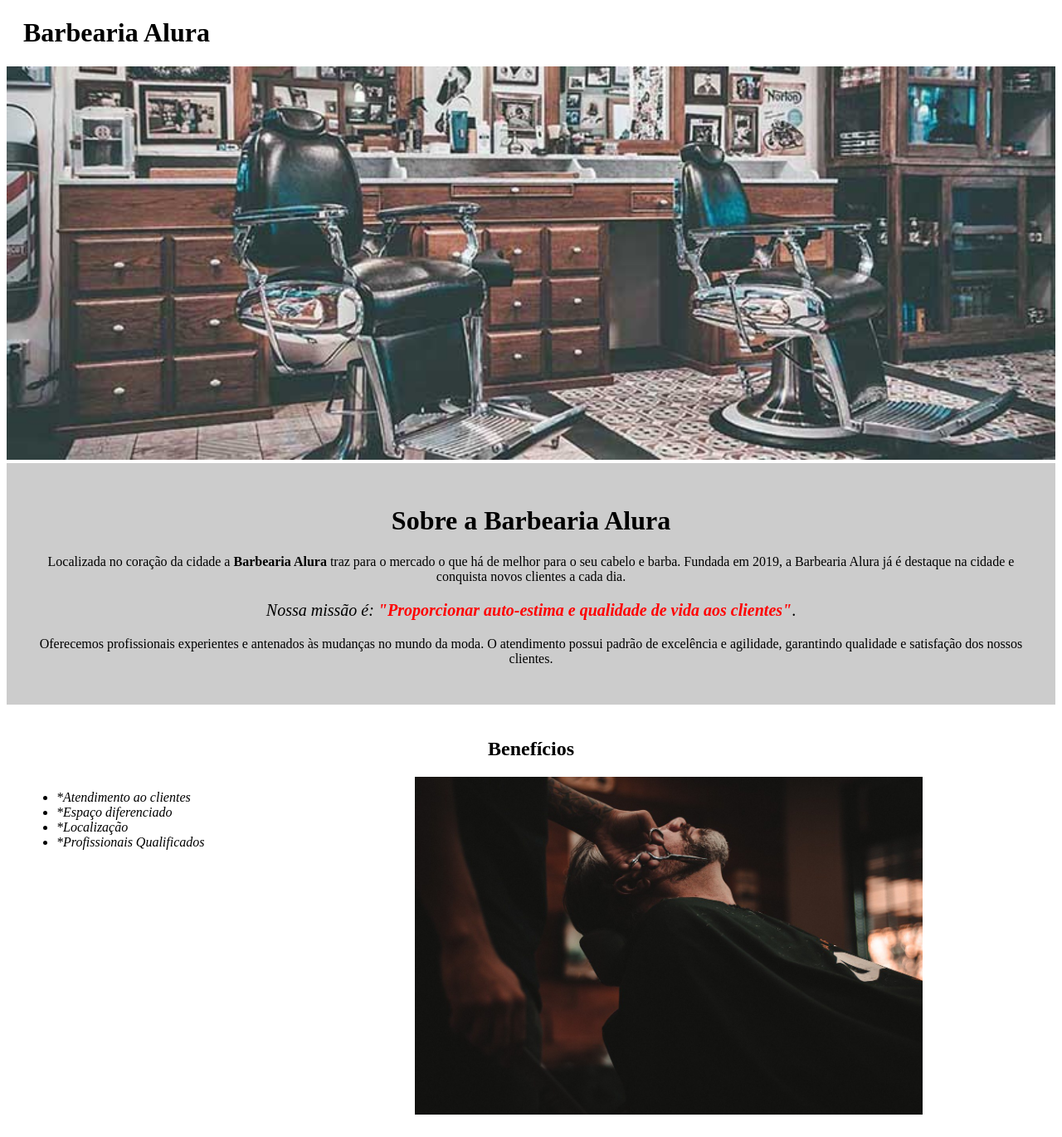
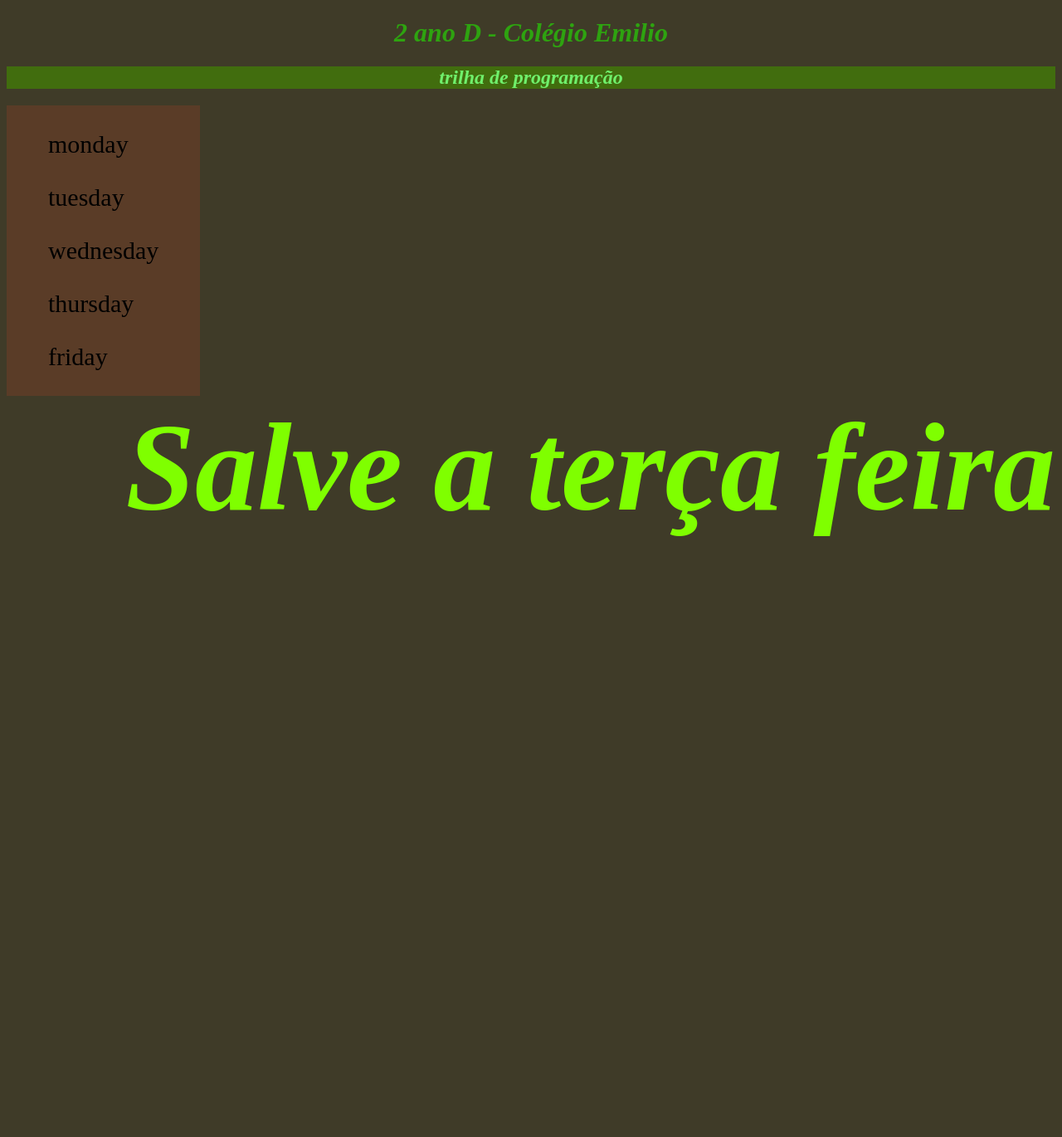
Before and after one commit to S2Souza/Turma2d_amandaa, a plain HTML site: page index.html in a window 1280 px wide. Shown: the whole page at 83% size. After the commit the page ends 800 px from the top, so only its background shows below. Drawn offline with Linux system fonts and the light colour scheme.

Commit message:
Add files via upload

```diff
--- a/index.html
+++ b/index.html
@@ -2,41 +2,21 @@
 <html lang="en">
 <head>
     <meta charset="UTF-8">
-    <meta http-equiv="X-UA-Compatible" content="IE=edge">
     <meta name="viewport" content="width=device-width, initial-scale=1.0">
-    <title>Barbearia Alura</title>
+    <title>Amanda</title>
     <link rel="stylesheet" href="style.css">
-
 </head>
 <body>
-    <div>
-       <h1 class="tituloprincipal">Barbearia Alura</h1>
-    </div>
-<img id="banner" src="banner.jpg" alt="">
-
-<div class="principal">
-    <h1 class="textocentralizado">Sobre a Barbearia Alura   </h1>
-    <P> Localizada no coração da cidade a <strong>Barbearia Alura</strong> traz para o mercado o que há de melhor
-      para o seu cabelo e barba. Fundada em 2019, a Barbearia Alura já é destaque na cidade e
-      conquista novos clientes a cada dia.
-
-    <P id="missao"><em>Nossa missão é: <strong>"Proporcionar auto-estima e qualidade de vida aos clientes"</strong></em>.</P>
-
-   <P>Oferecemos profissionais experientes e antenados às mudanças no mundo da moda.
-      O atendimento possui padrão de excelência e agilidade,
-      garantindo qualidade e satisfação dos nossos clientes.</P>
-</div>
-<div class="beneficios">
-      <h2 class="textocentralizado">Benefícios</h2>
-      <ul>
-          <li class="itens">*Atendimento ao clientes</li>
-          <li class="itens">*Espaço diferenciado</li>
-          <li class="itens">*Localização</li>
-          <li class="itens">*Profissionais Qualificados</li>
-      </ul>
-
-      <img src="beneficios.jpg" alt="" class="imagembeneficios">
-</div>
+    <h1 class="centralizar"><strong>2 ano D - Colégio Emilio</strong></h1>
+    <h2><i><b>trilha de programação</b></i></h2>
+    <div class="dias">
+    <p>monday </p>
+    <p>tuesday</p>
+    <p>wednesday</p>
+    <p>thursday</p>
+    <p>friday</p>
+ </div>
+    <h3><em>Salve a terça feira</em></h3>
 
 </body>
 </html>
--- a/style.css
+++ b/style.css
@@ -1,40 +1,25 @@
-#banner{
-    width: 100%;
+.centralizar {
+     text-align: center;
+font-style: oblique;
+color: rgb(46, 163, 16);}
+h2 {
+    color: rgba(116, 252, 116, 0.918);
+    text-align: center;
+    background-color: rgb(65, 109, 14);
 }
-.principal{
-
-    padding: 30px;
-background: #CCCCCC
+h3 {
+    text-align: right;
+    color: chartreuse;
+    font-size: 150px;
+    margin-top: 0px;
 }
-.tituloprincipal {
-padding-left: 20px;
+body {
+    background-color: rgb(63, 59, 40);
 }
-.textocentralizado {
-    text-align: center
+.dias {
+    background-color: rgb(90, 60, 39);
+    display: inline-block;
+    padding-right: 50px;
+    padding-left: 50px;
+    font-size: 30px;
 }
-p{
-    text-align: center
-}
-#missao {
-    font-size: 20px
-}
-em strong {
-color:red;
-}
-
-.itens {
-    font-style: italic;
-}
-.beneficios {
-    background: #FFFFFF;
-    padding: 20PX;
-}
-ul {
-    display: inline-block;
-    vertical-align: top;
-    width: 20%;
-    margin-right: 15%;
-}
-.imagembeneficios {
-    width: 50%;
-}
```
